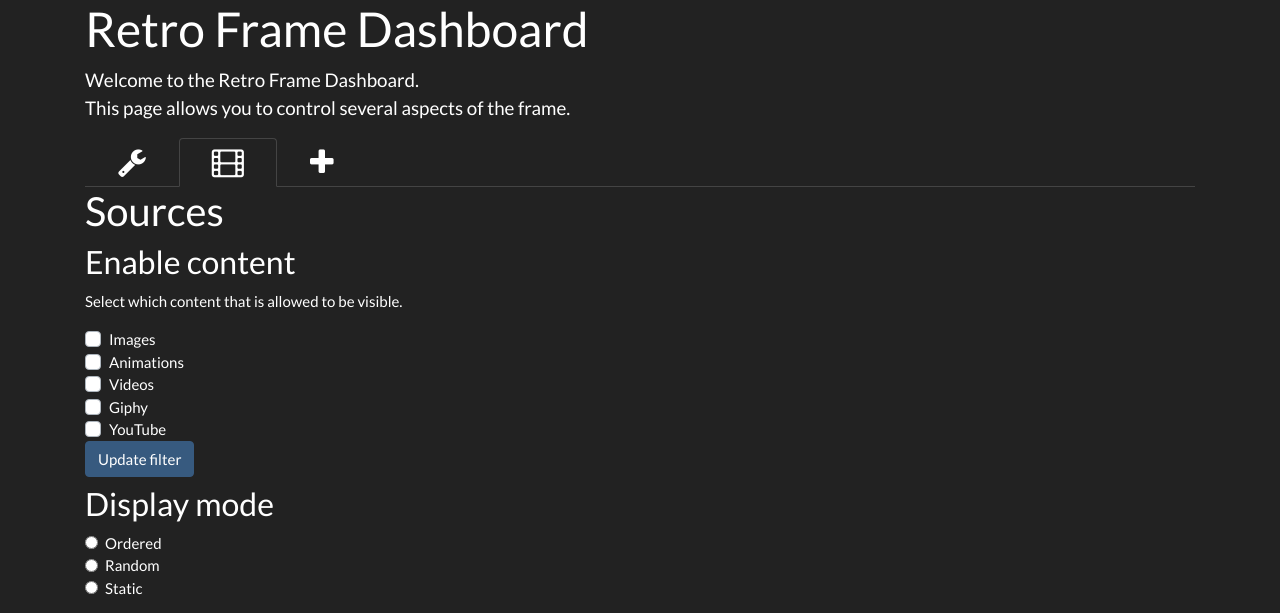
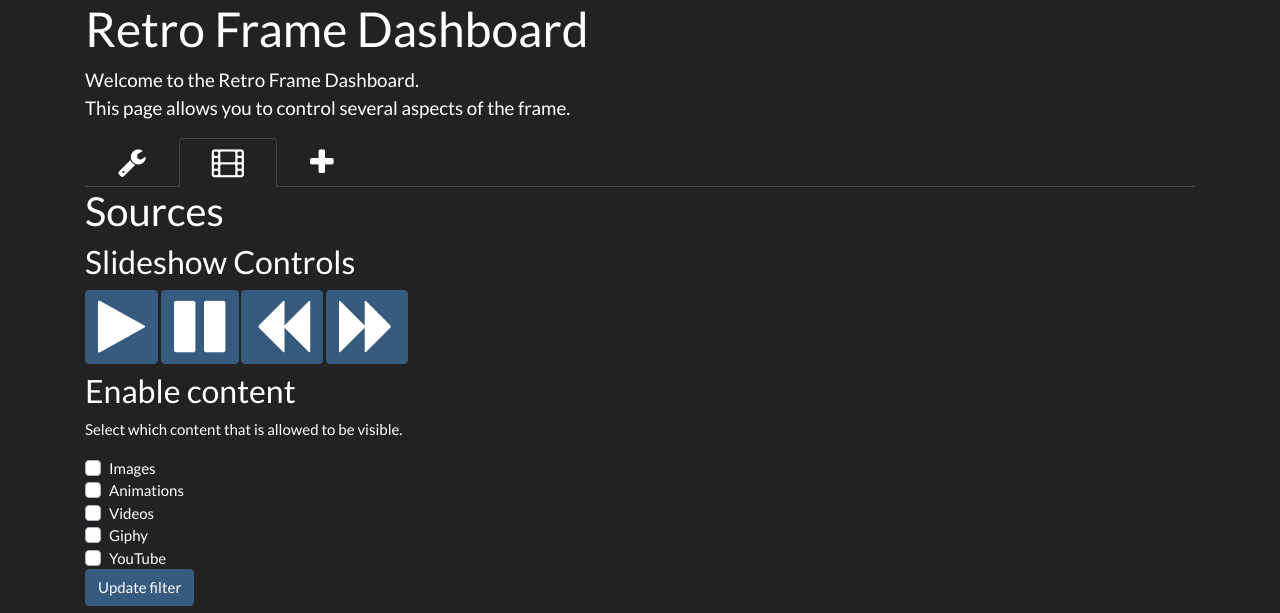
Before and after one commit to machosallad/retro-frame, a Python web app: template templates/index.html in a window 1280 px wide, after a click that opens the changed part. Shown: the top 613 px of the page. Run offline with Jinja, Linux system fonts and the light colour scheme; the template is opened without the code that fills it, so the values that code supplies are empty; some libraries are stand-ins or nearby versions.

Commit message:
Slideshow commands added - New http to handle requests - Usage of requests added - Webpage updated to show buttons for users

```diff
--- a/static/scripts.js
+++ b/static/scripts.js
@@ -41,6 +41,35 @@ $(document).ready(function(){
         console.log(formData)
         $.ajax({
             url: 'api/v1/display/brightness', // url where to submit the request
+            type : "PATCH", // type of action POST || GET
+            contentType: 'application/json;charset=UTF-8',
+            data : formData,
+            success : function(result) {
+                console.log(result);
+            },
+            error: function(xhr, resp, text) {
+                console.log(xhr, resp, text);
+            }
+        })
+    });
+
+    // Submit of slideshow command
+    $("#command-form button").on('click', function(){
+        var id = $(this).attr('id');
+        var formData = null
+        if (id == "slideshow-play")
+            formData = JSON.stringify( { "command": "play"} )
+        else if (id == "slideshow-pause")
+            formData = JSON.stringify( { "command": "pause"} )
+        else if (id == "slideshow-previous")
+            formData = JSON.stringify( { "command": "previous"} )
+        else if (id == "slideshow-next")
+            formData = JSON.stringify( { "command": "next"} )
+
+        // send ajax
+        console.log(formData)
+        $.ajax({
+            url: 'api/v1/slideshow', // url where to submit the request
             type : "PATCH", // type of action POST || GET
             contentType: 'application/json;charset=UTF-8',
             data : formData,
--- a/templates/index.html
+++ b/templates/index.html
@@ -50,6 +50,19 @@
 
       <div id="menu2" class="tab-pane fade" role="tabpanel">
         <h2>Sources</h2>
+
+        <h3>Slideshow Controls</h3>
+        <form id="command-form">
+          <button type="button" id="slideshow-play" class="btn btn-primary mb-2"><i
+            class="fa fa-play fa-4x"></i></button>
+            <button type="button" id="slideshow-pause" class="btn btn-primary mb-2"><i
+              class="fa fa-pause fa-4x"></i></button>
+          <button type="button" id="slideshow-previous" class="btn btn-primary mb-2"><i
+            class="fa fa-backward fa-4x"></i></button>
+          <button type="button" id="slideshow-next" class="btn btn-primary mb-2"><i
+            class="fa fa-forward fa-4x"></i></button>
+        </form>
+
         <h3>Enable content</h3>
         <p>Select which content that is allowed to be visible.</p>
         <form>
```
Also changed, not shown: app.py (+32 -1 lines), http_server.py (+11 -1 lines).
